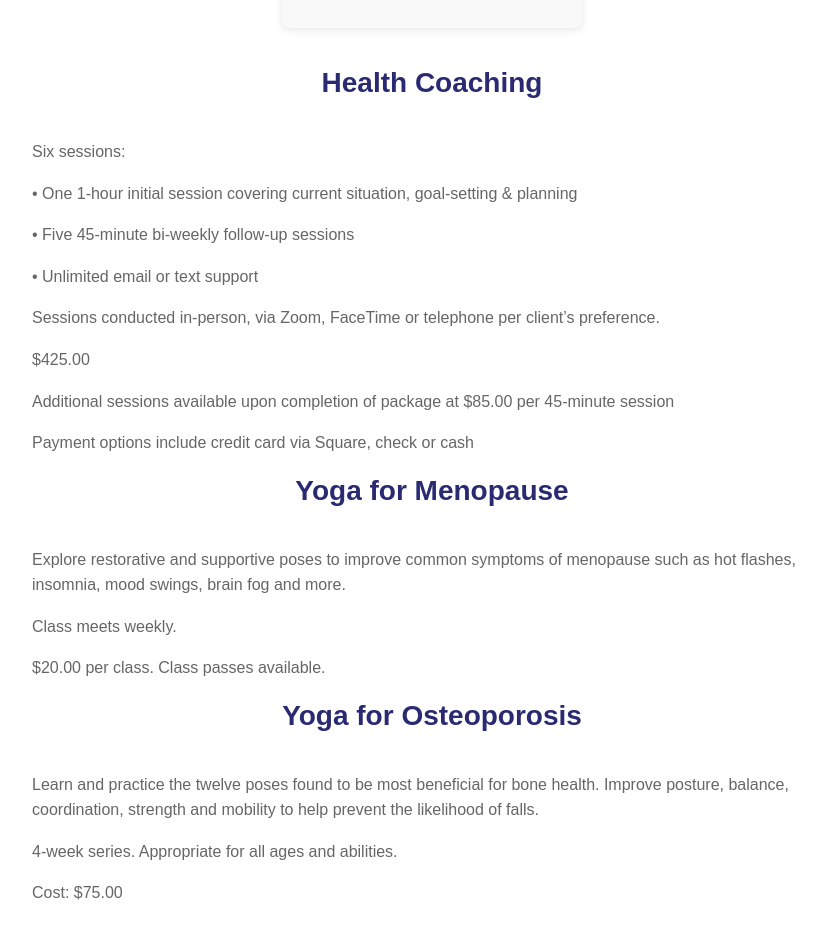
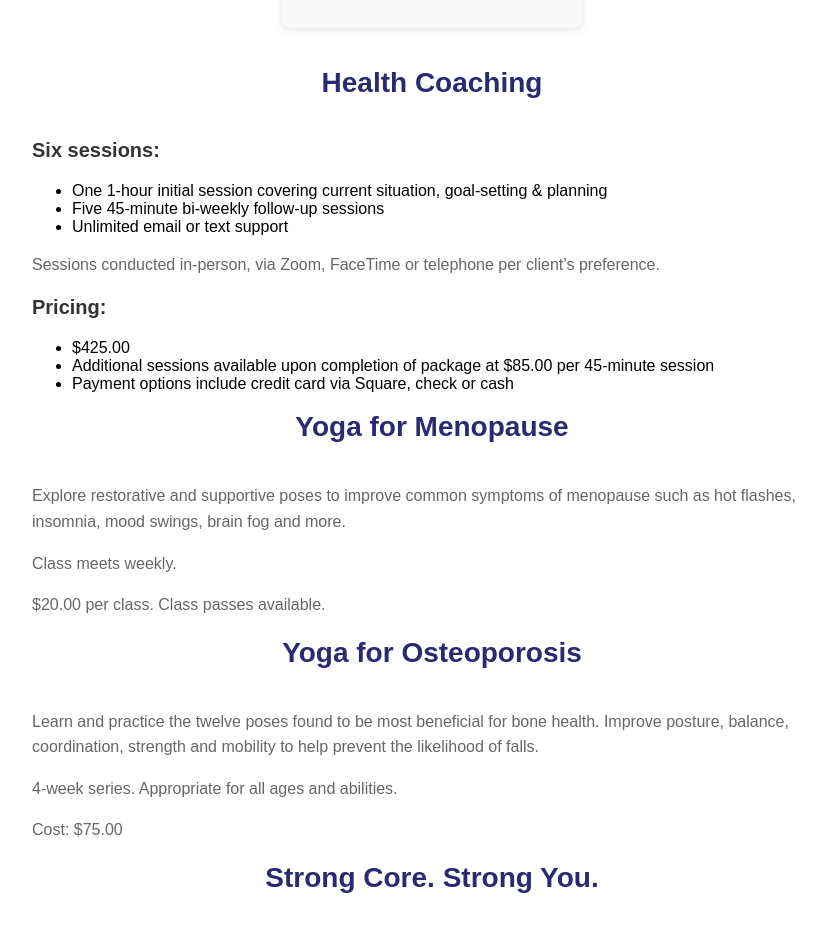
Before and after one commit to cxplanet/kmlwellness-spa, a React (Create React App) app: page /services in a window 1280 px wide. Shown: the part 900-1829 px from the top of the page, without its empty margins (208-1034 px from the left). Built offline with nearby package versions, Linux system fonts and the light colour scheme.

Commit message:
more info message + button

```diff
--- a/package.json
+++ b/package.json
@@ -3,9 +3,13 @@
   "version": "0.1.0",
   "private": true,
   "dependencies": {
+    "@emotion/react": "^11.13.3",
+    "@emotion/styled": "^11.13.0",
+    "@mui/material": "^5.16.7",
     "@testing-library/jest-dom": "^5.17.0",
     "@testing-library/react": "^13.4.0",
     "@testing-library/user-event": "^13.5.0",
+    "mui": "^0.0.1",
     "react": "^18.3.1",
     "react-dom": "^18.3.1",
     "react-router-dom": "^6.26.1",
--- a/src/components/Coaching.js
+++ b/src/components/Coaching.js
@@ -1,15 +1,31 @@
 import React from 'react';
 import './Coaching.css';
 import './Services.css';
+import { useState } from 'react';
+import Dialog from '@mui/material/Dialog';
+import DialogTitle from '@mui/material/DialogTitle';
+import CoachingInfo from './CoachingInfo';
 
 function Coaching() {
     const classes = [
         {
             title: 'Health Coaching',
             image: 'https://static.wixstatic.com/media/7214ea_f8e7d95d5beb41e4bdbdcfec29ee0acf~mv2.jpg/v1/fill/w_580,h_388,fp_0.50_0.50,q_80,usm_0.66_1.00_0.01,enc_auto/7214ea_f8e7d95d5beb41e4bdbdcfec29ee0acf~mv2.jpg', // Replace with your actual image path or URL
-            description: 'Personalized coaching to help you achieve optimal health and wellness through sustainable lifestyle changes.'
+            description: 'Personalized coaching to help you achieve optimal health and wellness through sustainable lifestyle changes.',
+            moreInfo: {
+                title: 'Health Coaching',
+                listTitle: 'Six Sessions',
+                list: ['One 1-hour initial session covering current situation, goal-setting & planning','Five 45-minute bi-weekly follow-up sessions','Unlimited email or text support'],
+                price: '$425',
+                moreInfo: 'coaching'
+            }
         }
     ];
+const [showInfo, setShowInfo] = useState(false);
+
+const showInfoPage = () => [
+    setShowInfo(!showInfo)
+];
     return (
         <div>
         <div className="coaching">
@@ -29,6 +45,22 @@ function Coaching() {
                     <div className="class-description">
                         <h2>{cls.title}</h2>
                         <p>{cls.description}</p>
+                        {showInfo &&  <div>Show Page</div>}
+
+                        <div onClick = {showInfoPage} className="desc-button">More Info</div>
+                        <Dialog open={showInfo}>
+                            {/* <p>{cls.moreInfo.listTitle}</p>
+                            <ul>
+                                {cls.moreInfo.list.map((item, index) =>
+                            <li>{item}</li>
+                            )}
+                            </ul>
+                            <p>Price: {cls.moreInfo.price}</p> */}
+                            <CoachingInfo/>
+                            <div onClick = {showInfoPage} className="dismiss-button">Close
+                            </div>
+
+                        </Dialog>
                     </div>
                 </div>
             ))}
@@ -39,4 +71,5 @@ function Coaching() {
     );
 }
 
+
 export default Coaching;
--- /dev/null
+++ b/src/components/CoachingInfo.js
@@ -0,0 +1,22 @@
+function CoachingInfo() {
+    return (
+        <div className='coaching'>
+            <h1>Health Coaching</h1>
+            <h3>Six sessions:</h3>
+            <ul>
+            <li>One 1-hour initial session covering current situation, goal-setting & planning</li>
+            <li>Five 45-minute bi-weekly follow-up sessions</li>
+            <li>Unlimited email or text support</li>
+            <li>Sessions conducted in-person, via Zoom, FaceTime or telephone per client’s preference.</li>
+            </ul>
+            <h3>Pricing:</h3>
+            <ul>
+            <li>$425.00</li>
+            <li>Additional sessions available upon completion of package at $85.00 per 45-minute session</li>
+            <li>Payment options include credit card via Square, check or cash</li>
+            </ul>
+        </div>
+    )
+}
+
+export default CoachingInfo
--- /dev/null
+++ b/src/components/MenoInfo.js
@@ -0,0 +1,11 @@
+function MenoInfo() {
+    return (
+        <div>
+            <h1>
+                This is my Meno info.
+            </h1>
+        </div>
+    )
+}
+
+export default MenoInfo
--- /dev/null
+++ b/src/components/OsteoInfo.js
@@ -0,0 +1,11 @@
+function OsteoInfo() {
+    return (
+        <div>
+            <h1>
+                This is my info.
+            </h1>
+        </div>
+    )
+}
+
+export default OsteoInfo
--- a/src/components/Services.css
+++ b/src/components/Services.css
@@ -56,4 +56,17 @@
     font-size: 14px;
     color: #666;
     line-height: 1.6;
+
 }
+
+.desc-button {
+    border: 2px solid;
+    border-color: rgb(0, 0, 0);
+
+}
+
+.dismiss-button {
+    text-align: center;
+    border: 2px solid;
+    border-color: black;
+}
--- a/src/components/Services.js
+++ b/src/components/Services.js
@@ -1,4 +1,4 @@
-import React from 'react';
+import React, {useState} from 'react';
 import './Services.css'; // Import your CSS file
 import './Yoga.css';
 
@@ -26,6 +26,8 @@ function Services() {
         }
     ];
 
+    const [showInfo, setShowInfo] = useState("Show Info");
+
     return (
         <div className="services">
             <h1>Our Services</h1>
@@ -42,14 +44,19 @@ function Services() {
             </div>
             <div className='coaching'>
                 <h1>Health Coaching</h1>
-                <p>Six sessions:</p>
-                <p>•	One 1-hour initial session covering current situation, goal-setting & planning</p>
-                <p>•	Five 45-minute bi-weekly follow-up sessions</p>
-                <p>•	Unlimited email or text support</p>
+                <h3>Six sessions:</h3>
+                <ul>
+                <li>One 1-hour initial session covering current situation, goal-setting & planning</li>
+                <li>Five 45-minute bi-weekly follow-up sessions</li>
+                <li>Unlimited email or text support</li>
+                </ul>
                 <p>Sessions conducted in-person, via Zoom, FaceTime or telephone per client’s preference.</p>
-                <p>$425.00</p>
-                <p>Additional sessions available upon completion of package at $85.00 per 45-minute session</p>
-                <p>Payment options include credit card via Square, check or cash</p>
+                <h3>Pricing:</h3>
+                <ul>
+                <li>$425.00</li>
+                <li>Additional sessions available upon completion of package at $85.00 per 45-minute session</li>
+                <li>Payment options include credit card via Square, check or cash</li>
+                </ul>
                 <h1>Yoga for Menopause</h1>
                 <p>Explore restorative and supportive poses to improve common symptoms of menopause such as hot flashes, insomnia, mood swings, brain fog and more.</p>
                 <p>Class meets weekly.</p>
--- /dev/null
+++ b/src/components/StrengthInfo.js
@@ -0,0 +1,11 @@
+function StrengthInfo() {
+    return (
+        <div>
+            <h1>
+                This is my strength info.
+            </h1>
+        </div>
+    )
+}
+
+export default StrengthInfo
--- a/src/components/Yoga.js
+++ b/src/components/Yoga.js
@@ -1,25 +1,40 @@
 import React from 'react';
 import './Yoga.css';
 import './Services.css';
+import { useState } from 'react';
+import { Dialog } from '@mui/material';
+import MenoInfo from './MenoInfo';
+import OsteoInfo from './OsteoInfo';
+import StrengthInfo from './StrengthInfo';
 
 function Yoga() {
     const classes = [
         {
             title: 'Yoga for Menopause',
             image: 'https://static.wixstatic.com/media/11062b_fe29cf52c2e44b24879be7e0282b98ea~mv2.jpg/v1/fill/w_406,h_272,fp_0.50_0.50,lg_1,q_80,enc_auto/11062b_fe29cf52c2e44b24879be7e0282b98ea~mv2.jpg', // Replace with your actual image path or URL
-            description: 'Tailored yoga sessions designed to alleviate symptoms of menopause and promote overall well-being.'
+            description: 'Tailored yoga sessions designed to alleviate symptoms of menopause and promote overall well-being.',
+            moreInfo: 'Meno'
         },
         {
             title: 'Yoga for Osteoporosis',
             image: 'https://static.wixstatic.com/media/7214ea_8c1fa92c078746ef8f32fa4e2e5479e1~mv2.jpg/v1/fill/w_580,h_388,fp_0.50_0.50,q_80,usm_0.66_1.00_0.01,enc_auto/7214ea_8c1fa92c078746ef8f32fa4e2e5479e1~mv2.jpg', // Replace with your actual image path or URL
-            description: 'Safe and effective yoga practices aimed at improving bone health and reducing the risk of osteoporosis.'
+            description: 'Safe and effective yoga practices aimed at improving bone health and reducing the risk of osteoporosis.',
+            moreInfo: 'Osteo'
         },
         {
             title: 'Strong Core, Strong You',
             image: 'https://static.wixstatic.com/media/11062b_fe29cf52c2e44b24879be7e0282b98ea~mv2.jpg/v1/fill/w_406,h_272,fp_0.50_0.50,lg_1,q_80,enc_auto/11062b_fe29cf52c2e44b24879be7e0282b98ea~mv2.jpg', // Replace with your actual image path or URL
-            description: 'Strengthen your core with focused exercises that enhance stability, posture, and overall strength.'
+            description: 'Strengthen your core with focused exercises that enhance stability, posture, and overall strength.',
+            moreInfo: 'Strength'
         }
     ];
+
+    const [showInfo, setShowInfo] = useState(false);
+
+    const showInfoPage = () => [
+        setShowInfo(!showInfo)
+    ];
+
     return (
         <div className="yoga">
         <div>
@@ -37,6 +52,22 @@ function Yoga() {
                     <div className="class-description">
                         <h2>{cls.title}</h2>
                         <p>{cls.description}</p>
+                        {showInfo &&  <div>Show Page</div>}
+
+                        <div onClick = {showInfoPage} className="desc-button">More Info</div>
+                        <Dialog open={showInfo}>
+                            {/* <p>{cls.moreInfo.listTitle}</p>
+                            <ul>
+                                {cls.moreInfo.list.map((item, index) =>
+                            <li>{item}</li>
+                            )}
+                            </ul>
+                            <p>Price: {cls.moreInfo.price}</p> */}
+                            <MenoInfo/>
+                            <div onClick = {showInfoPage} className="dismiss-button">Close
+                            </div>
+
+                        </Dialog>
                     </div>
                 </div>
             ))}
```
Also changed, not shown: 2 other files (tests, documents, lock files or other folders).
